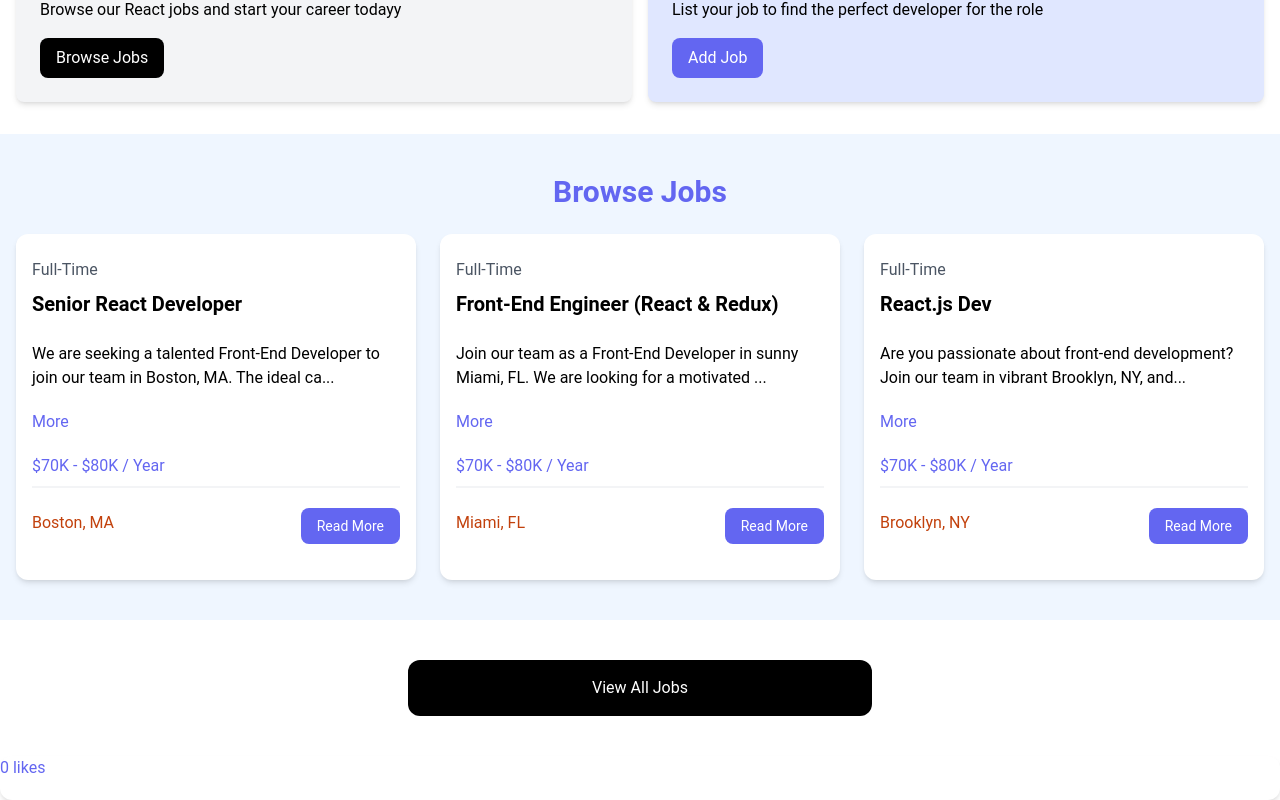
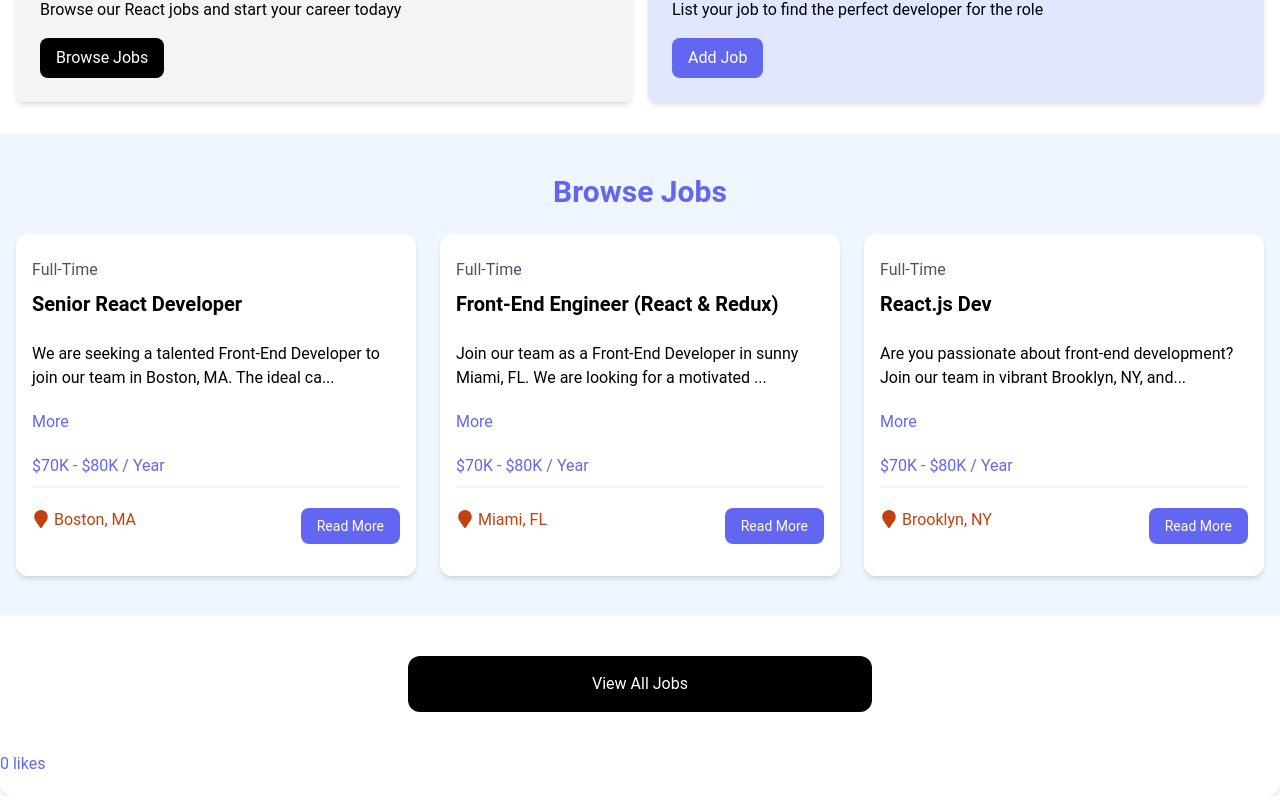
Before and after one commit to DeshanU/react-app, a React (Vite) app: page / in a window 1280 px wide. Shown: the part 475-1275 px from the top of the page. Built offline with nearby package versions, Linux system fonts and the light colour scheme.

Commit message:
add react-icons

```diff
--- a/package.json
+++ b/package.json
@@ -10,7 +10,8 @@
   },
   "dependencies": {
     "react": "^18.2.0",
-    "react-dom": "^18.2.0"
+    "react-dom": "^18.2.0",
+    "react-icons": "^5.5.0"
   },
   "devDependencies": {
     "@types/react": "^18.0.27",
--- a/src/components/JobListing.jsx
+++ b/src/components/JobListing.jsx
@@ -1,6 +1,7 @@
 import React from 'react'
 import jobs from '../jobs.json';
 import { useState } from 'react';
+import {FaMapMarker} from 'react-icons/fa';
 
 const JobListing = ({job}) => {
 
@@ -37,7 +38,7 @@
                 <div className="border border-gray-100 mb-5"></div>
                 <div className="flex flex-col lg:flex-row justify-between mb-4">
                     <div className="text-orange-700 mb-3">
-                        <i className="fa-solid fa-location-dot text-lg"></i>
+                        <FaMapMarker className='inline text-lg mb-1 mr-1' />
                         {job.location}
                     </div>
                     <a href={`/job/${job.id}`} className="h-[36px] bg-indigo-500 hover:bg-indigo-600 text-white px-4 py-2 rounded-lg text-center text-sm">
```
Also changed, not shown: 1 other file (tests, documents, lock files or other folders).
